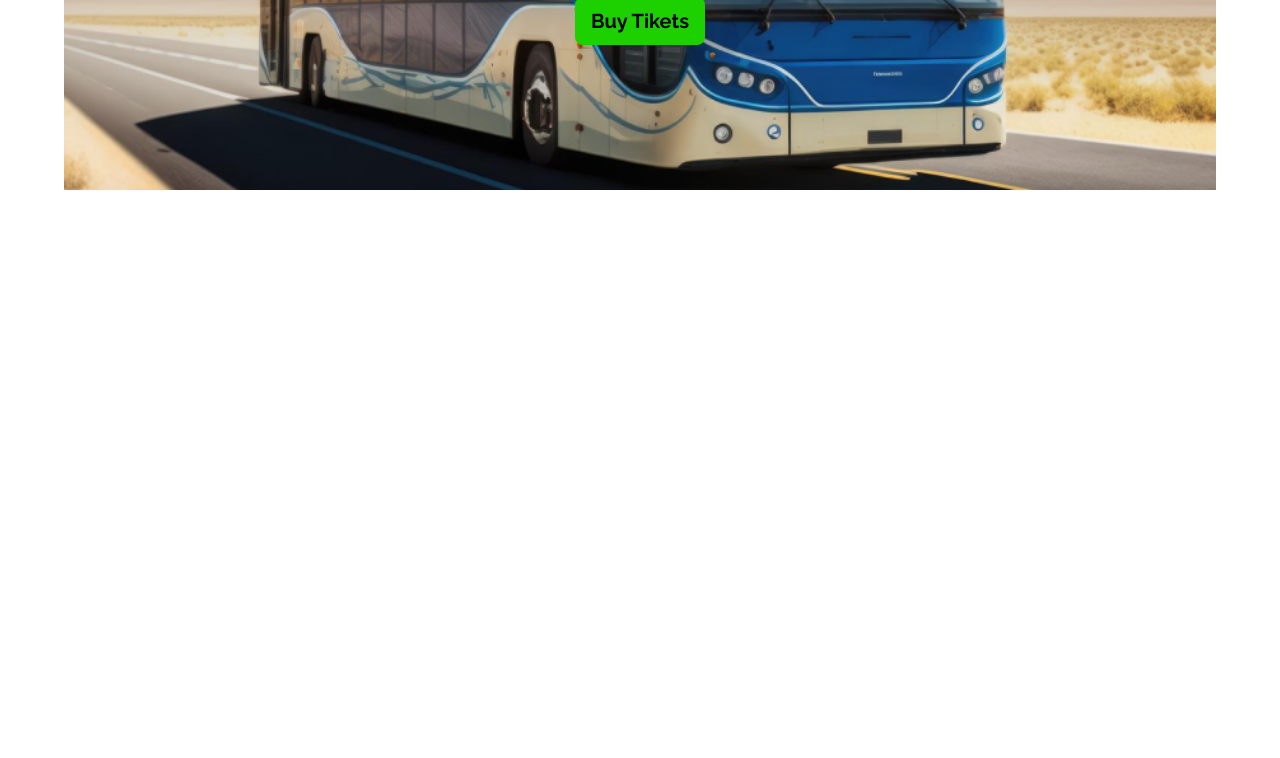
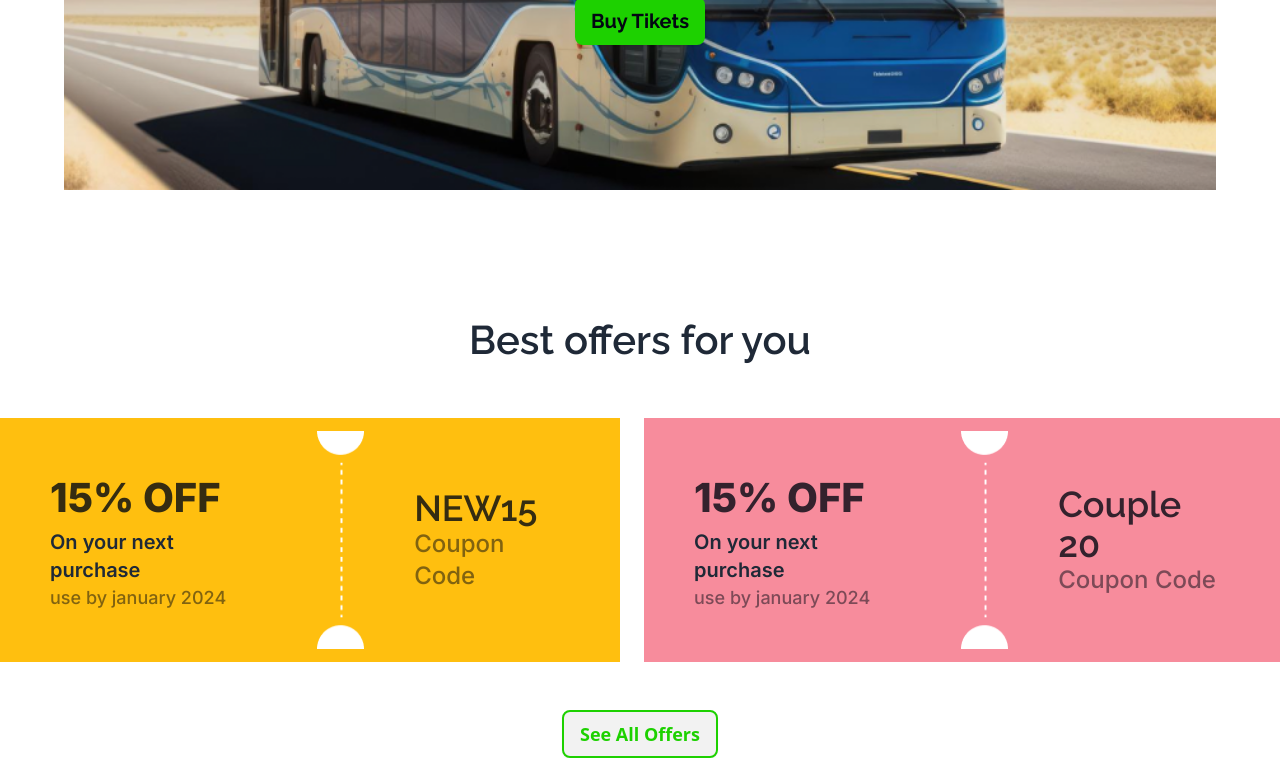
Before and after one commit to A-Farabi/PH-Bus-Ticketing, a plain HTML site: page index.html in a window 1280 px wide. Shown: the part 586-1344 px from the top of the page. Before the commit the page ends 800 px from the top, so only its background shows below. Drawn offline with nearby package versions, Linux system fonts and the light colour scheme.

Commit message:
coupon done

```diff
--- a/index.html
+++ b/index.html
@@ -50,6 +50,67 @@
         <button class="btn text-xl font-bold font-raleway text-[#030712] bg-[#1DD100] border-none">Buy Tikets</button>
     </div>
 </section>
+
+<!-- coupon section starts here ===================================== -->
+<section class="coupon-section mt-[120px]">
+  <div class="coupon-content">
+    <h1 class="text-[40px] font-semibold font-raleway text-center">Best offers for you</h1>
+    <div class="coupon-card-container flex justify-center gap-[24px] mt-[48px]">
+
+      <div class="coupon-card font-inter flex items-center bg-[#FFBF0F]">
+
+        <div class="left-text p-[50px]">
+          <h1 class="text-[40px] text-[#030712cc] font-extrabold">15% OFF</h1>
+          <h3 class="text-xl font-semibold">On your next purchase</h3>
+          <h5 class="text-[#03071280] font-inter font-medium text-lg">use by january 2024</h5>
+        </div>
+
+        <div class="center-divider">
+          <img src="images/cupon-devider.png" alt="">
+        </div>
+
+        <div class="right-text p-[50px] font-raleway">
+          <h1 class="text-4xl text-[#030712cc] font-semibold">NEW15</h1>
+          <h4 class="text-[#03071280] font-inter font-medium text-2xl">Coupon Code</h4>
+        </div>
+
+      </div>
+
+      <div class="coupon-card font-inter flex items-center bg-[#F78C9C]">
+
+        <div class="left-text p-[50px]">
+          <h1 class="text-[40px] text-[#030712cc] font-extrabold">15% OFF</h1>
+          <h3 class="text-xl font-semibold">On your next purchase</h3>
+          <h5 class="text-[#03071280] font-inter font-medium text-lg">use by january 2024</h5>
+        </div>
+
+        <div class="center-divider">
+          <img src="images/cupon-devider.png" alt="">
+        </div>
+
+        <div class="right-text p-[50px] font-raleway">
+          <h1 class="text-4xl text-[#030712cc] font-semibold">Couple 20</h1>
+          <h4 class="text-[#03071280] font-inter font-medium text-2xl">Coupon Code</h4>
+        </div>
+
+      </div>
+
+
+    </div>
+
+    <div class="button  flex justify-center items-center mt-[48px] ">
+      <button class="btn  text-[#1DD100] text-lg border-2 border-[#1DD100]">See All Offers</button>
+    </div>
+
+  </div>
+</section>
+
+
+
+
+
+
+
     </main>
     <!-- footer starts here ============================================================= -->
     <footer></footer>
```
